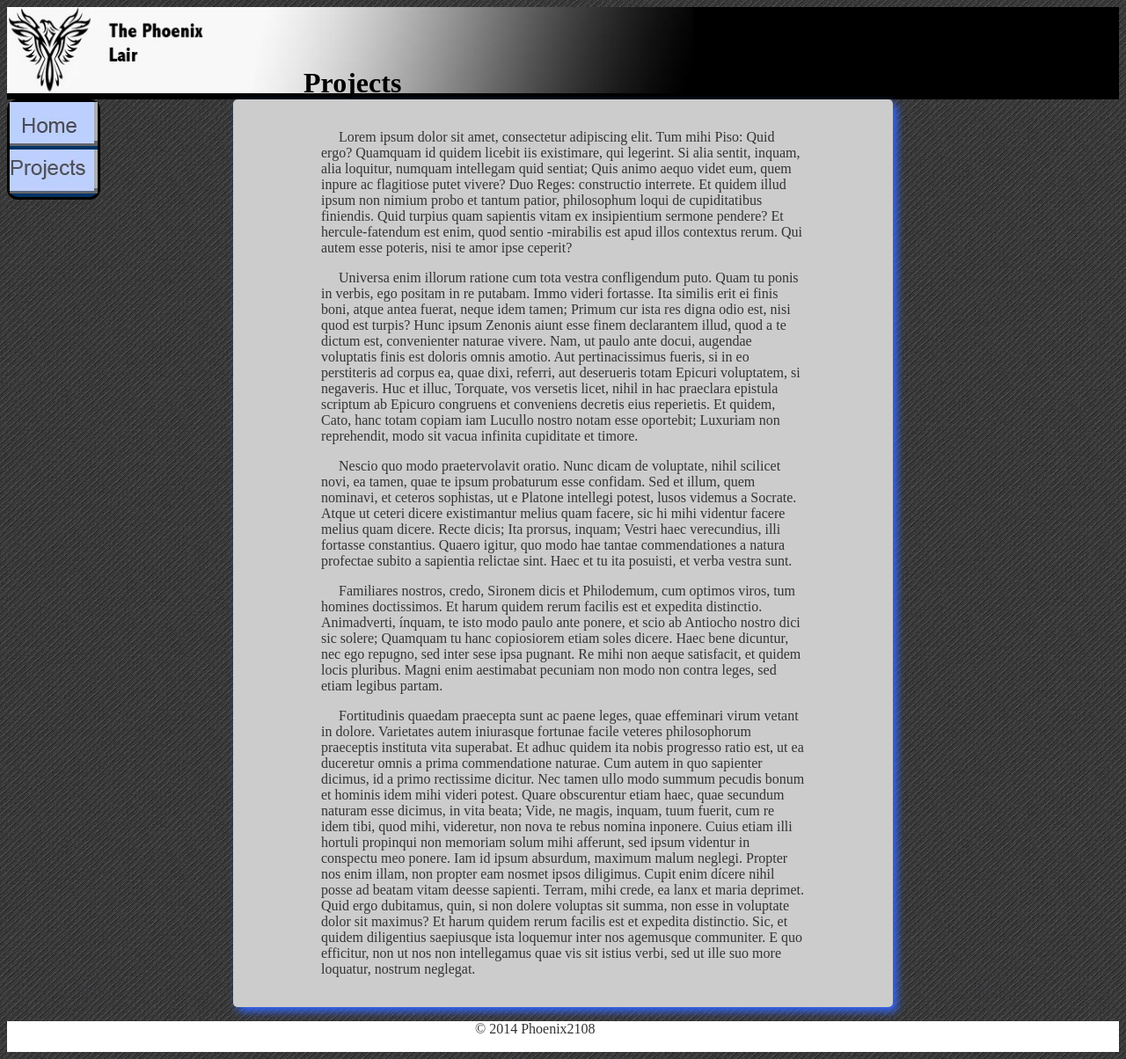
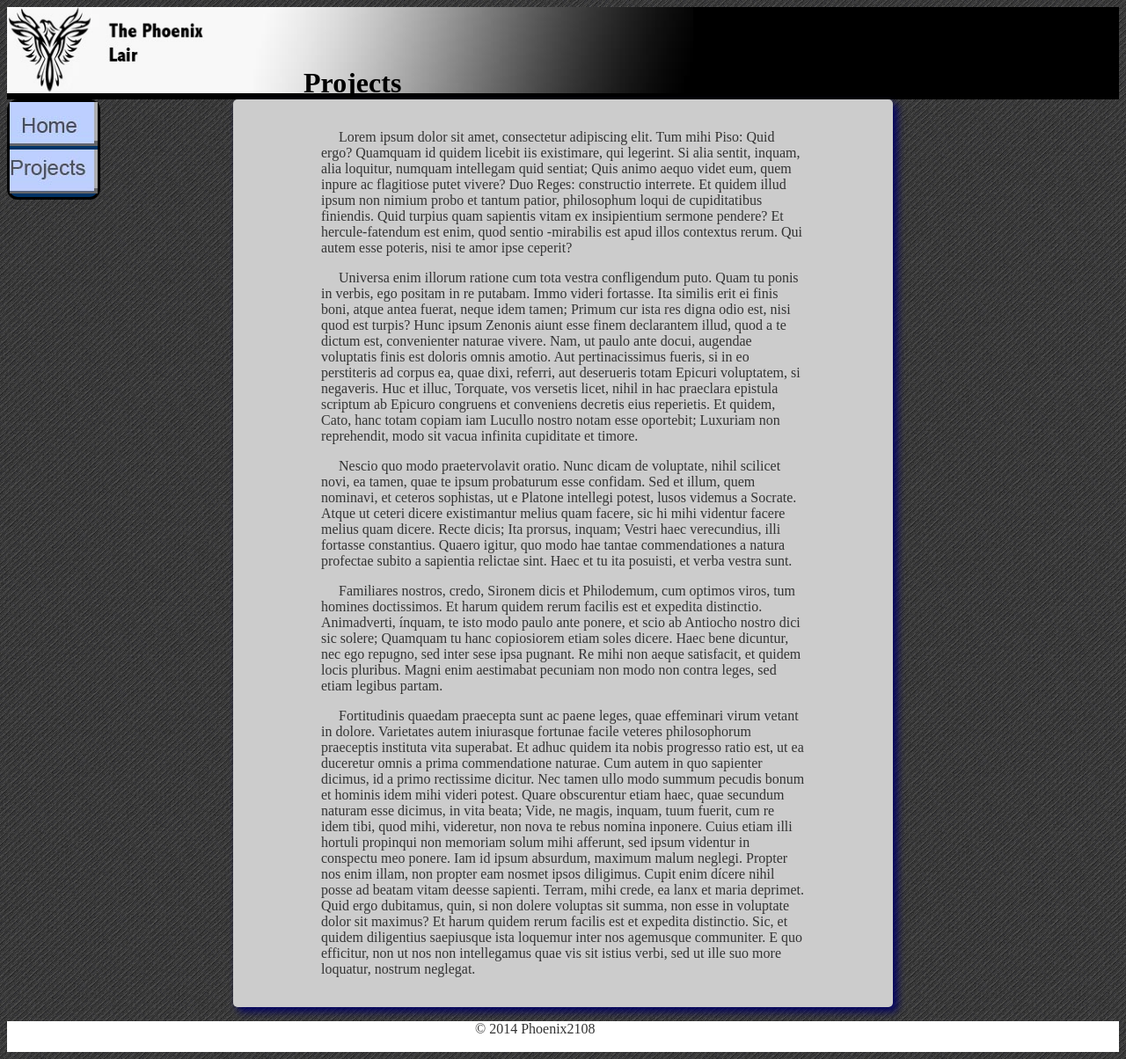
Before and after one commit to phoenix2108/phoenix2108.github.io, a PHP site: page /projects.html in a window 1280 px wide. Shown: the whole page at 88% size. Run offline with PHP 8.4, Linux system fonts and the light colour scheme.

Commit message:
shadow color change

```diff
--- a/StyleSheet.css
+++ b/StyleSheet.css
@@ -9,7 +9,7 @@
 		background-color: #ccc;
 		width:750px;
 		border-radius: 5px;
-		box-shadow:5px 5px 10px #36F	;
+		box-shadow:5px 5px 10px #006	;
 	  }
 	  #container{
 	  	width:780px;
```
